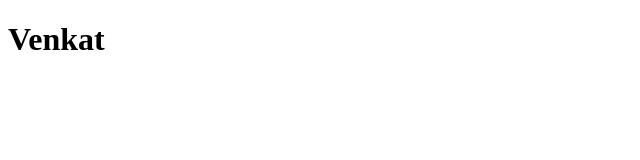
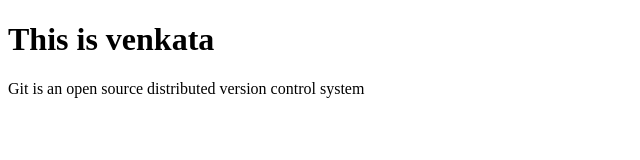
Before and after one commit to vamshi-v2/v2trainees, a plain HTML site: page new.html in a window 1280 px wide. Shown: the whole page, without its empty margins (0-640 px from the left). Drawn offline with Linux system fonts and the light colour scheme.

Commit message:
modified html file

```diff
--- a/new.html
+++ b/new.html
@@ -4,6 +4,7 @@
 		<title>oct 30 </title>
 	</head>
 	<body>
-		<h1>Venkat</h1>
+		<h1>This is venkata</h1>
+		<p> Git is an open source distributed version control system</p>
 	</body>
 </html>
```
